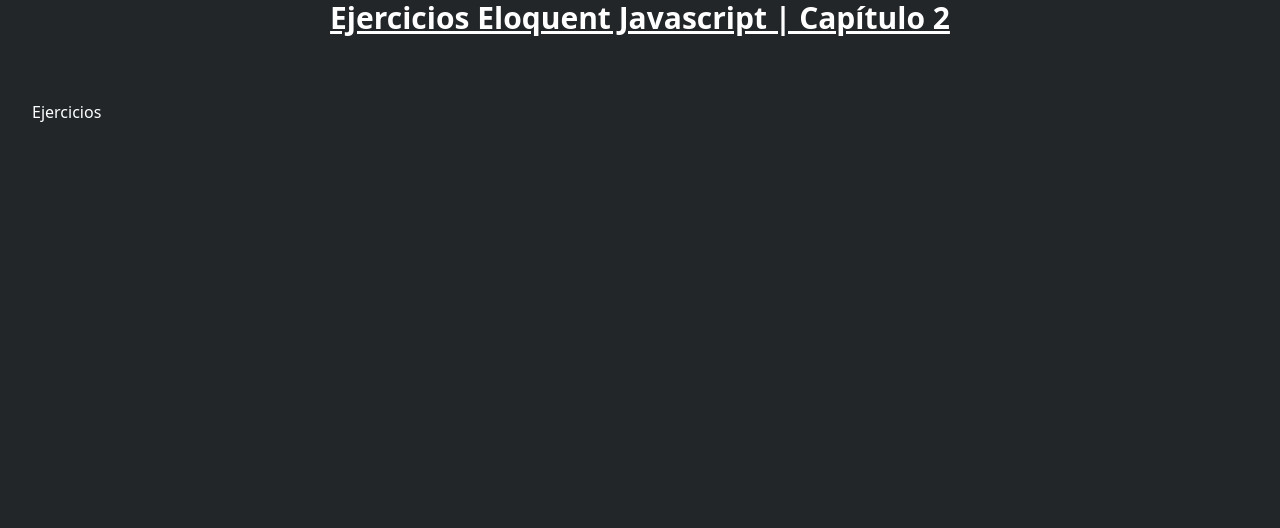
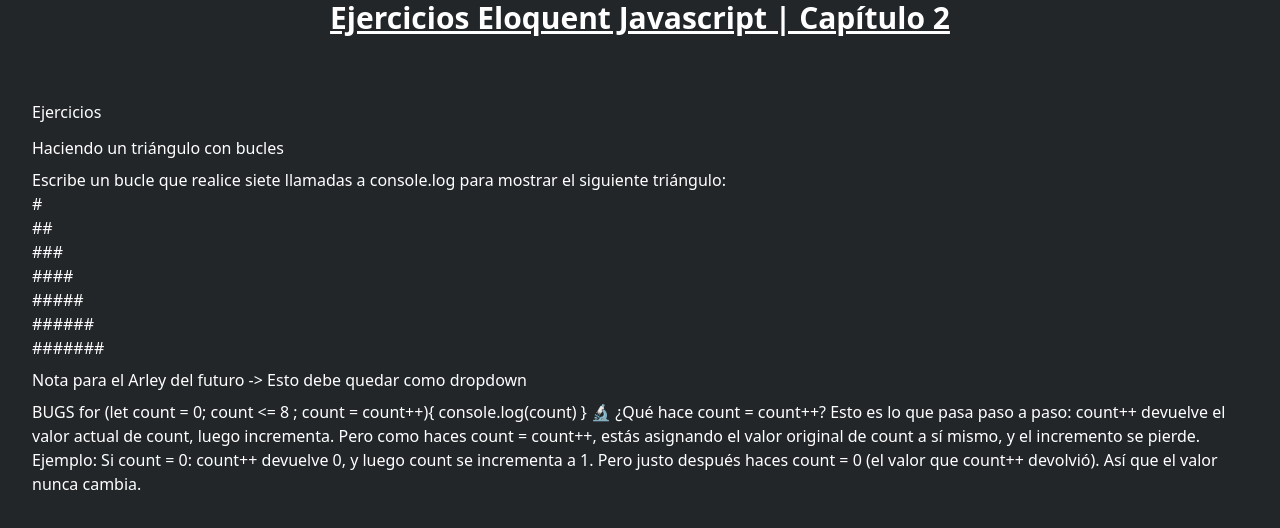
Before and after one commit to arleyguerrero70/eloquentjavascript, a plain HTML site: page capitulos/capitulo2/template-charpter-2.html in a window 1280 px wide. Drawn offline with nearby package versions, Linux system fonts and the light colour scheme.

Commit message:
Feat: Se realizan los dos primeros ejercicios del capitulo 2

```diff
--- /dev/null
+++ b/capitulos/capitulo2/exercise-chapter-2.js
@@ -0,0 +1,54 @@
+/*Escribe un bucle que realice siete llamadas a console.log para mostrar el siguiente triángulo:
+
+#
+##
+###
+####
+#####
+######
+#######
+*/
+// for (let count = 0; count <= 7; count++) {
+//     console.log(count)
+// }
+
+// console.log('---')
+// console.log('---')
+// console.log('---')
+
+/* Solución del libro
+for (let line = "#"; line.length < 8; line += "#")
+  console.log(line);
+*/
+
+/* FizzBuzz
+Escribe un programa que use console.log para imprimir todos los números del 1 al 100, con dos excepciones.
+- Para los números divisibles por 3, imprime "Fizz" en lugar del número
+- Para los números divisibles por 5 (y no por 3), imprime "Buzz" en su lugar.
+- Cuando tengas eso funcionando, modifica tu programa para imprimir "FizzBuzz" para los números que son divisibles por 3 y 5 (y sigue imprimiendo "Fizz" o "Buzz" para los números que son divisibles solo por uno de esos).
+*/
+
+for (let count = 0; count <= 100; count++) {
+    let valueOne = "Fizz"
+    let valueTwo = "Buzz"
+    let valueThree = "FizzBuzz"
+
+    if (count % 3 == 0) {
+        console.log(valueOne)
+    } else if ((count % 5 == 0) && (!count % 3 == 0)) {
+        console.log(valueTwo)
+    } else if ((count % 5 == 0) && (count % 3 == 0)) {
+        console.log(valueThree)
+    } else {
+        console.log(count)
+    }
+}
+
+/* Solución del libro
+for (let n = 1; n <= 100; n++) {
+  let output = "";
+  if (n % 3 == 0) output += "Fizz";
+  if (n % 5 == 0) output += "Buzz";
+  console.log(output || n);
+}
+*/
--- a/capitulos/capitulo2/template-charpter-2.html
+++ b/capitulos/capitulo2/template-charpter-2.html
@@ -8,14 +8,54 @@
     </head>
     <body class="flex flex-col bg-[#222629] text-[#fff] gap-[2rem]">
         <div>
-            <h1 class="text-3xl font-bold underline text-center">Ejercicios Eloquent Javascript | Capítulo 2</h1>
+            <h1 class="text-3xl font-bold underline text-center">Ejercicios
+                Eloquent Javascript | Capítulo 2</h1>
         </div>
 
         <div class="flex flex-col justify-start p-[2rem]">
             <h2>Ejercicios</h2>
             <div class="flex flex-col gap-[.5rem] my-[.75rem]">
+                <h2>Haciendo un triángulo con bucles</h2>
+                <p>
+                    Escribe un bucle que realice siete llamadas a console.log
+                    para mostrar el siguiente triángulo:<br>
 
+                    #<br>
+                    ##<br>
+                    ###<br>
+                    ####<br>
+                    #####<br>
+                    ######<br>
+                    #######<br>
+                </p>
+                <p>Nota para el Arley del futuro -> Esto debe quedar como
+                    dropdown</p>
+                <p>BUGS
+                    for (let count = 0; count <= 8 ; count = count++){
+                    console.log(count)
+                    }
+
+                    🔬 ¿Qué hace count = count++?
+                    Esto es lo que pasa paso a paso:
+
+                    count++ devuelve el valor actual de count, luego incrementa.
+
+                    Pero como haces count = count++, estás asignando el valor
+                    original de count a sí mismo, y el incremento se pierde.
+
+                    Ejemplo:
+                    Si count = 0:
+
+                    count++ devuelve 0, y luego count se incrementa a 1.
+
+                    Pero justo después haces count = 0 (el valor que count++
+                    devolvió).
+
+                    Así que el valor nunca cambia.
+                </p>
             </div>
         </div>
+
     </body>
+    <script src="exercise-chapter-2.js"></script>
 </html>
```
Also changed, not shown: 1 other file.
